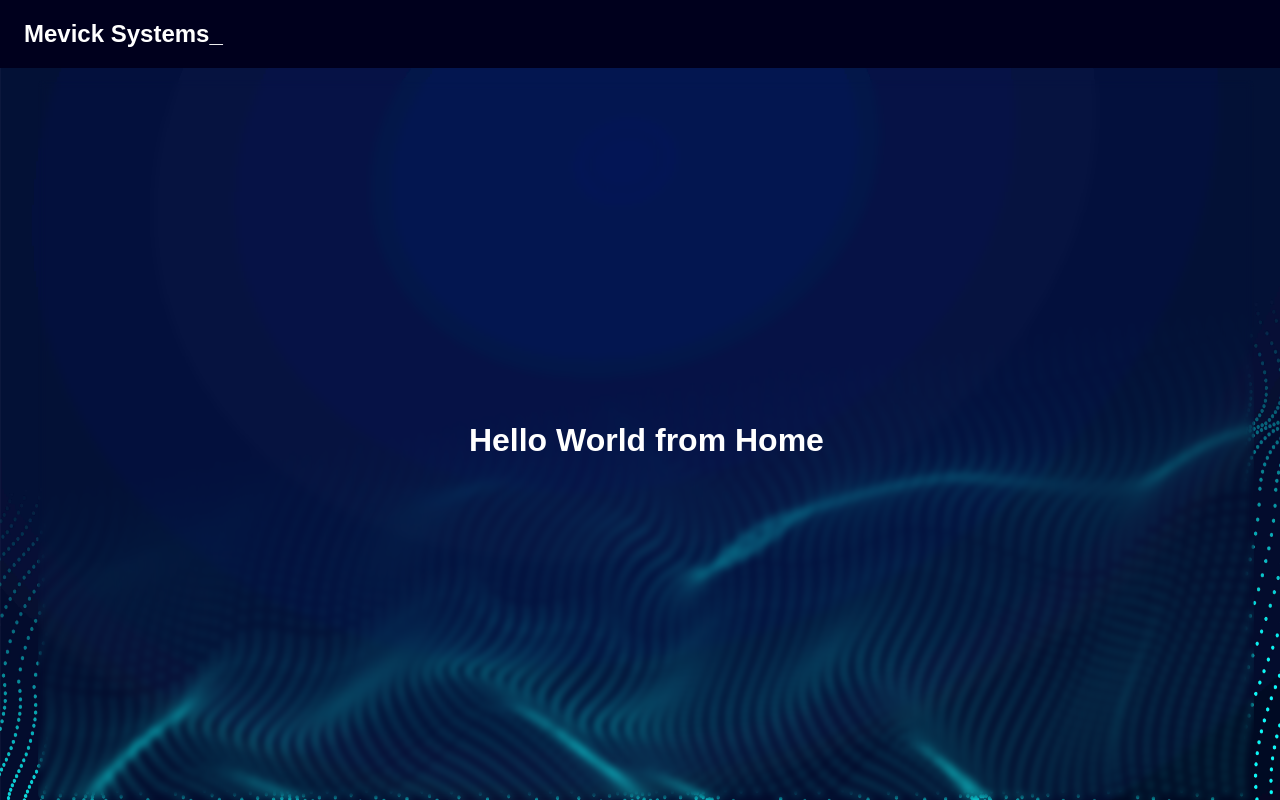
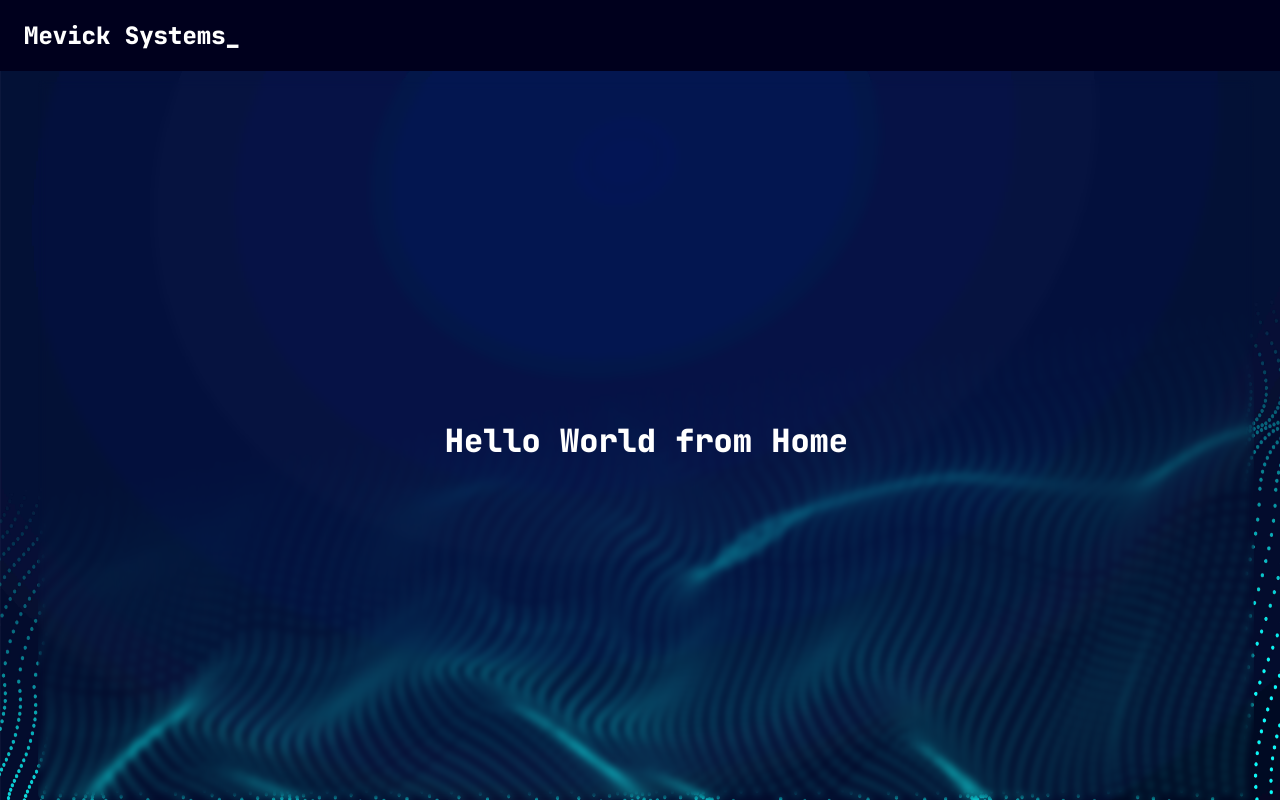
Before and after one commit to JosiasAurel/mevick-systems, a Node server app: page /home in a window 1280 px wide. Run offline with Node 20, Linux system fonts and the light colour scheme; some libraries are stand-ins or nearby versions.

Commit message:
use jetbrains mono font

```diff
--- a/public/css/global.css
+++ b/public/css/global.css
@@ -1,5 +1,5 @@
 * {
-  font-family: sans-serif;
+  font-family: "JetBrains Mono";
 }
 body {
   margin: 0 auto;
```
